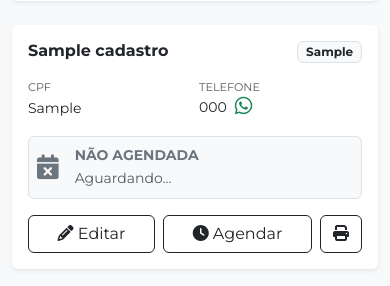
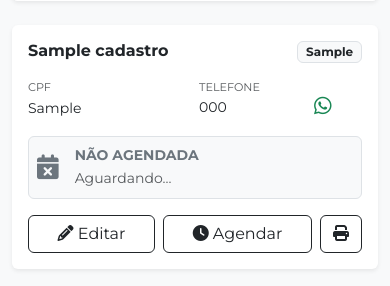
Before and after one commit to AprendendoLinux/firenet, a Flask app: page /admin/clientes in a window 390 px wide. Shown: the part 303-589 px from the top of the page. Run offline with Flask 3, Linux system fonts and the light colour scheme; a user stored in the database is signed in; data comes from the database, SQL or seed files in the repository; tables that the repository leaves empty hold one stand-in row (values such as "Sample post"); data that the repository does not hold is empty; some libraries are stand-ins or nearby versions.

Commit message:
fix: corrige alinhamento dos ícones do WhatsApp e erro de HTML na lista de clientes
- Adiciona a propriedade CSS `min-width` (145px no desktop e 115px no mobile) nos elementos que exibem o número de telefone, garantindo que o ícone do WhatsApp fique sempre alinhado verticalmente, independentemente da quantidade de dígitos do número.
- Remove a classe `gap-2` dos containers de contato para um controle de espaçamento mais preciso.
- Remove um fechamento extra de tag `</td>` na visualização desktop que estava quebrando o layout da coluna "Plano".

```diff
--- a/templates/admin/clientes.html
+++ b/templates/admin/clientes.html
@@ -68,8 +68,8 @@
                                             <small class="text-muted"><span class="cpf">{{ cliente.cpf }}</span></small>
                                         </td>
                                         <td>
-                                                <div class="d-flex align-items-center gap-2">
-                                                    <div class="telefone"><i class="fas fa-phone-alt text-muted me-1 small"></i> {{ cliente.telefone }}</div>
+                                            <div class="d-flex align-items-center">
+                                                <div class="telefone" style="min-width: 145px;"><i class="fas fa-phone-alt text-muted me-1 small"></i> {{ cliente.telefone }}</div>
                                                 {% if cliente.whatsapp == 'Sim' %}
                                                 <a href="javascript:void(0)" onclick="chamarWhatsApp('{{ cliente.telefone }}', '{{ cliente.nome }}')" title="Chamar no WhatsApp" class="text-decoration-none">
                                                     <i class="fab fa-whatsapp text-success fs-5"></i>
@@ -153,8 +153,8 @@
                                 </div>
                                 <div class="col-6">
                                     <small class="text-muted d-block text-uppercase" style="font-size: 0.7rem;">Telefone</small>
-                                        <div class="d-flex align-items-center gap-2">
-                                            <span class="fw-medium small telefone">{{ cliente.telefone }}</span>
+                                    <div class="d-flex align-items-center">
+                                        <span class="fw-medium small telefone" style="min-width: 115px;">{{ cliente.telefone }}</span>
                                         {% if cliente.whatsapp == 'Sim' %}
                                         <a href="javascript:void(0)" onclick="chamarWhatsApp('{{ cliente.telefone }}', '{{ cliente.nome }}')" title="Chamar no WhatsApp" class="text-decoration-none">
                                             <i class="fab fa-whatsapp text-success fs-5"></i>
```
Lines whose indentation alone changed are shown as unchanged.
